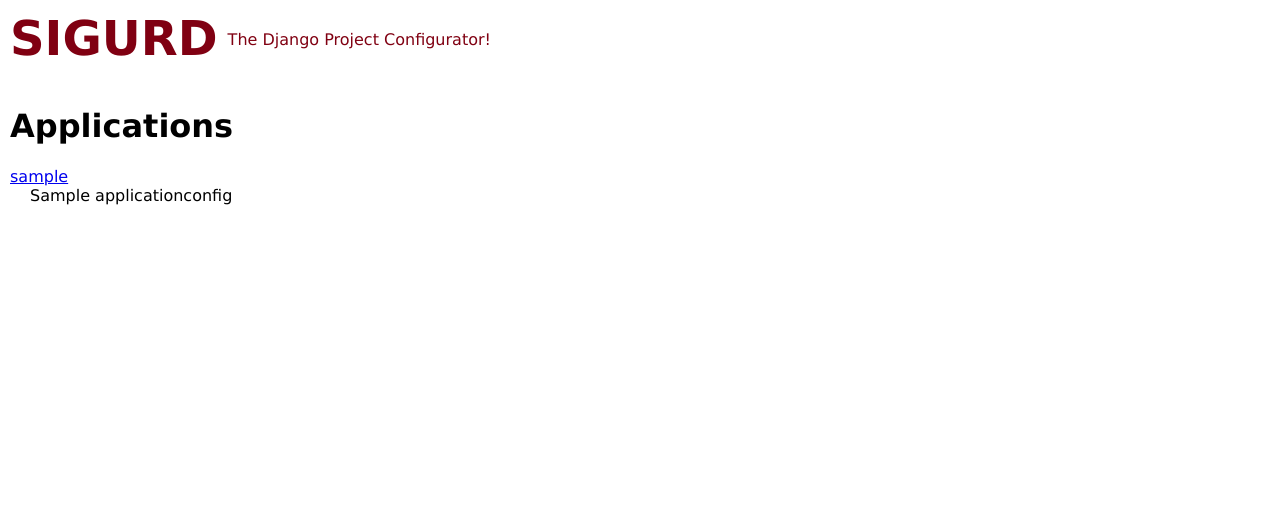
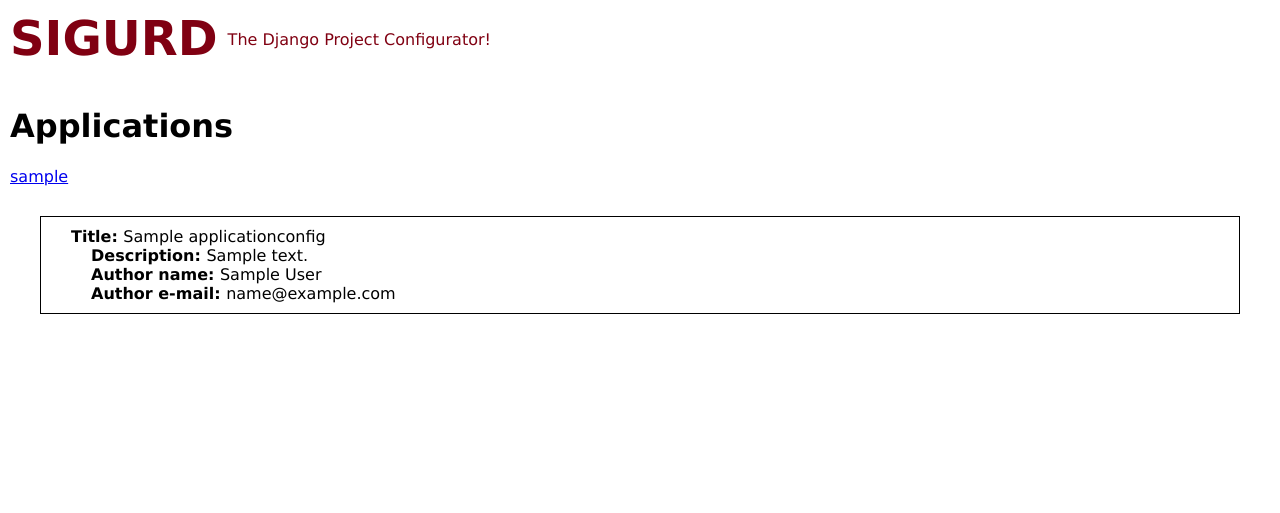
Before and after one commit to webriders/sigurd, a Django app: page /applications/ in a window 1280 px wide. Shown: the top 513 px of the page. Run offline with Django 3.2, Linux system fonts and the light colour scheme; tables that the repository leaves empty hold one stand-in row (values such as "Sample post").

Commit message:
improve application list page

```diff
--- a/hive/source/apps/web/static/web/css/content.css
+++ b/hive/source/apps/web/static/web/css/content.css
@@ -1,7 +1,33 @@
 .applications {
+
+    margin-bottom: 60px;
 
 }
 
 .app-config {
+    border: 1px solid;
+    padding: 10px;
+    margin: 30px;
+}
+
+.app-config span {
+    font-weight: bold;
+}
+
+
+.app-config .config-title {
     margin-left: 20px;
 }
+
+.app-config .config-description {
+    margin-left: 40px;
+}
+
+.app-config .config-author-name {
+    margin-left: 40px;
+}
+
+
+.app-config .config-author-email {
+    margin-left: 40px;
+}
--- a/hive/source/apps/web/templates/pages/applications_list.html
+++ b/hive/source/apps/web/templates/pages/applications_list.html
@@ -12,7 +12,34 @@
 
             {% for config in app.get_configs %}
                 <div class="app-config">
-                    {{ config.title }}
+
+                    <div class="config-title">
+                        <span> Title: </span>
+                        {{ config.title }}
+                    </div>
+
+                    {% if config.description %}
+                        <div class="config-description">
+                            <span> Description: </span>
+                            {{ config.description }}
+                        </div>
+                    {% endif %}
+
+
+                    {% if config.author_name %}
+                        <div class="config-author-name">
+                            <span> Author name: </span>
+                            {{ config.author_name }}
+                        </div>
+                    {% endif %}
+
+                    {% if config.author_email %}
+                        <div class="config-author-email">
+                            <span> Author e-mail: </span>
+                            {{ config.author_email }}
+                        </div>
+                    {% endif %}
+
                 </div>
             {% endfor %}
 
```
